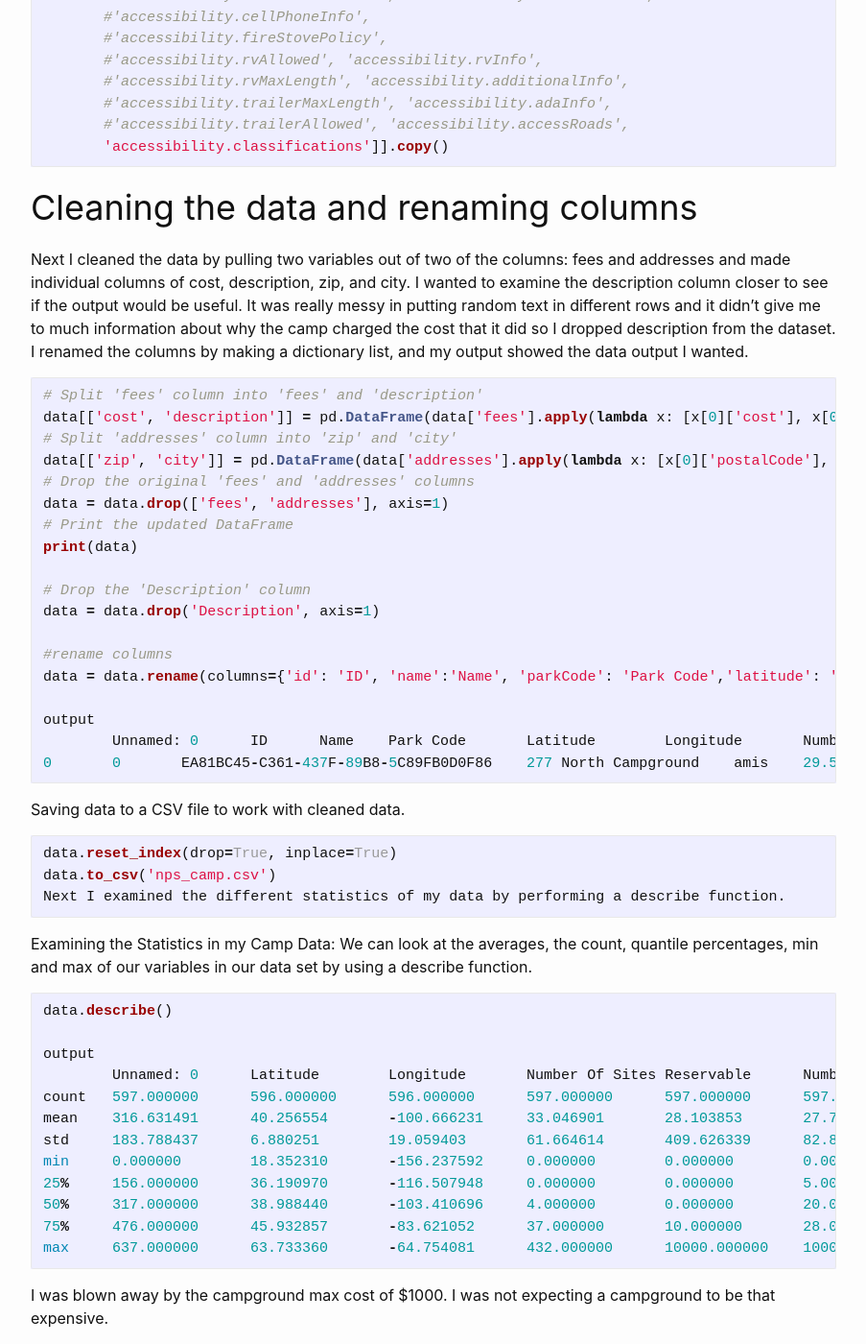
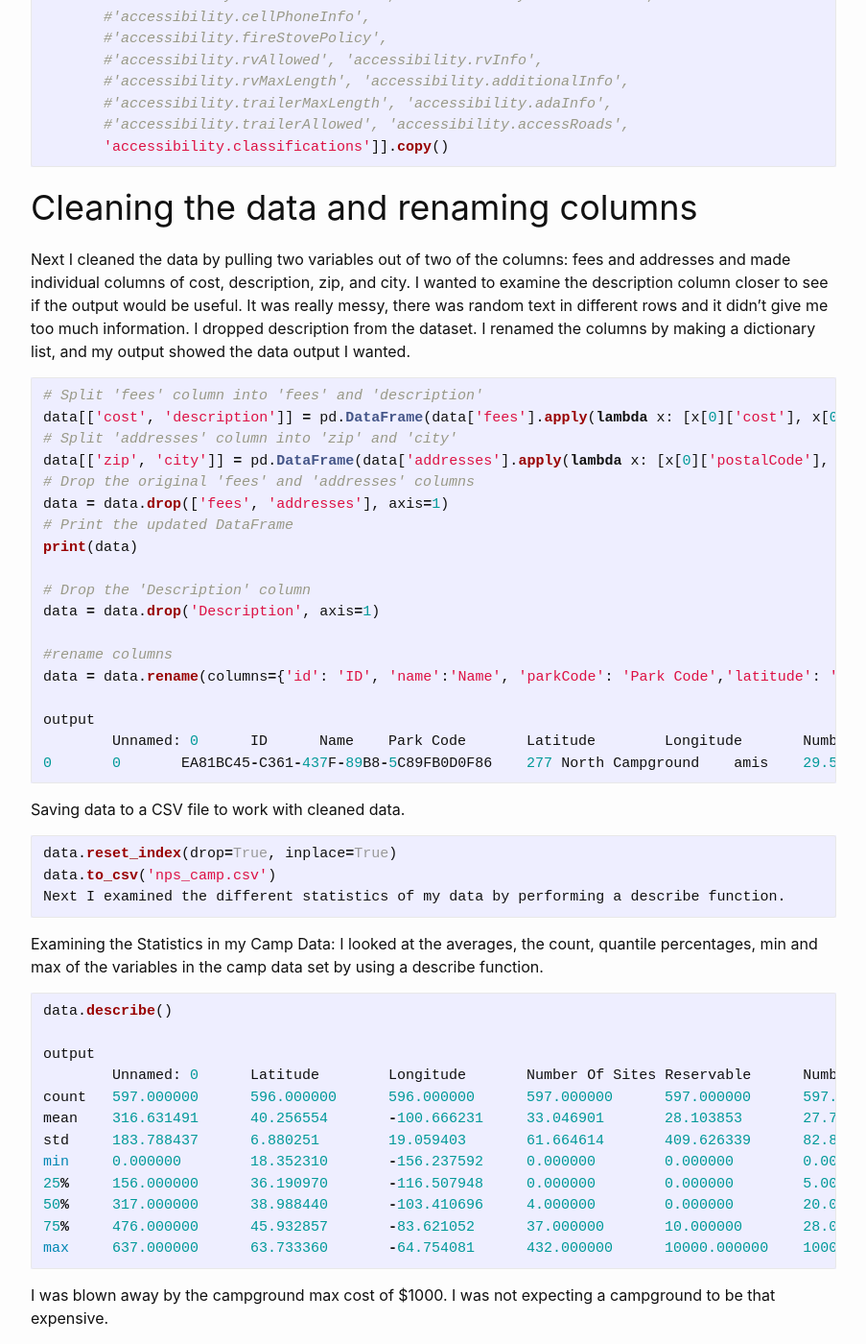
Before and after one commit to bekahwebb/bekahwebb.github.io, a Jekyll site: the page built from _posts/2023-09-01-A-look-at-the-Cost-of-Camping-at-all-63-National-Parks.md, in a window 1280 px wide and 1400 px high, scrolled down 2788 px. Shown: the whole window at 96% size, without its empty margins (188-1091 px from the left). Built offline with Jekyll 4.4.1, drawn with Linux system fonts in a browser that asks for light colours; comment, search, counter and statistics services are not loaded; some of the changed text lies outside the part shown.

Commit message:
more edits

````diff
--- a/_posts/2023-09-01-A-look-at-the-Cost-of-Camping-at-all-63-National-Parks.md
+++ b/_posts/2023-09-01-A-look-at-the-Cost-of-Camping-at-all-63-National-Parks.md
@@ -100,7 +100,7 @@
 ```
 
 # Cleaning the data and renaming columns
-Next I cleaned the data by pulling two variables out of two of the columns: fees and addresses and made individual columns of cost, description, zip, and city.  I wanted to examine the description column closer to see if the output would be useful.  It was really messy in putting random text in different rows and it didn't give me to much information about why the camp charged the cost that it did so I dropped description from the dataset.  I renamed the columns by making a dictionary list, and my output showed the data output I wanted.
+Next I cleaned the data by pulling two variables out of two of the columns: fees and addresses and made individual columns of cost, description, zip, and city.  I wanted to examine the description column closer to see if the output would be useful.  It was really messy, there was random text in different rows and it didn't give me too much information. I dropped description from the dataset.  I renamed the columns by making a dictionary list, and my output showed the data output I wanted.
 ```python
 # Split 'fees' column into 'fees' and 'description'
 data[['cost', 'description']] = pd.DataFrame(data['fees'].apply(lambda x: [x[0]['cost'], x[0]['description']] if x else [None, None]).tolist(), index=data.index)
@@ -129,7 +129,7 @@
 ```
 
 Examining the Statistics in my Camp Data:
-We can look at the averages, the count, quantile percentages, min and max of our variables in our data set by using a describe function.
+I looked at the averages, the count, quantile percentages, min and max of the variables in the camp data set by using a describe function.
 
 ```python
 data.describe()
@@ -247,7 +247,7 @@
 
 # Conclusion:
 
- In this blog post I wanted to scrape data from the National Park Service using an API.  I cleaned and organized the scraped data and saved it to a csv file that I can use to write further code for my project, and my streamlit app. I wanted to look at the most expensive campsites.  I plotted a histogram and examined details further for each row to try to understand more details about the top camping costs from my dataset.
+ In this blog post I scraped data from the National Park Service using an API.  I cleaned, organized, and saved it to a csv file. I looked at the most expensive campsites in my data set.  I looked at the top costs of campgrounds by plotting a histogram. I examined details further for the top 10 campground costs and discovered the more fancy camping across the country.  With the data and I can do further analysis for my next blog post, and create my streamlit app.
 
 # Looking Forward
  In my next blog post I want to answer these questions with my camp data:
````
